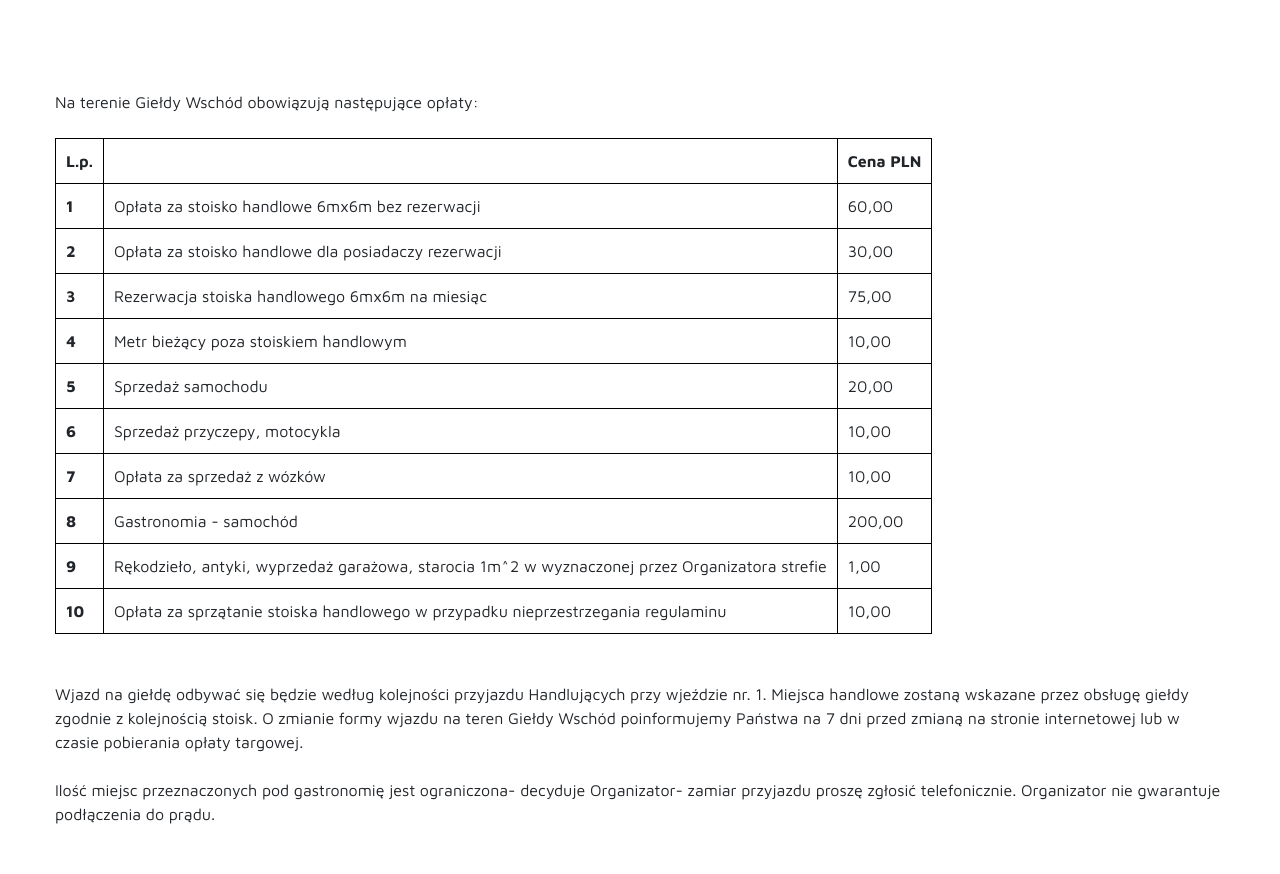
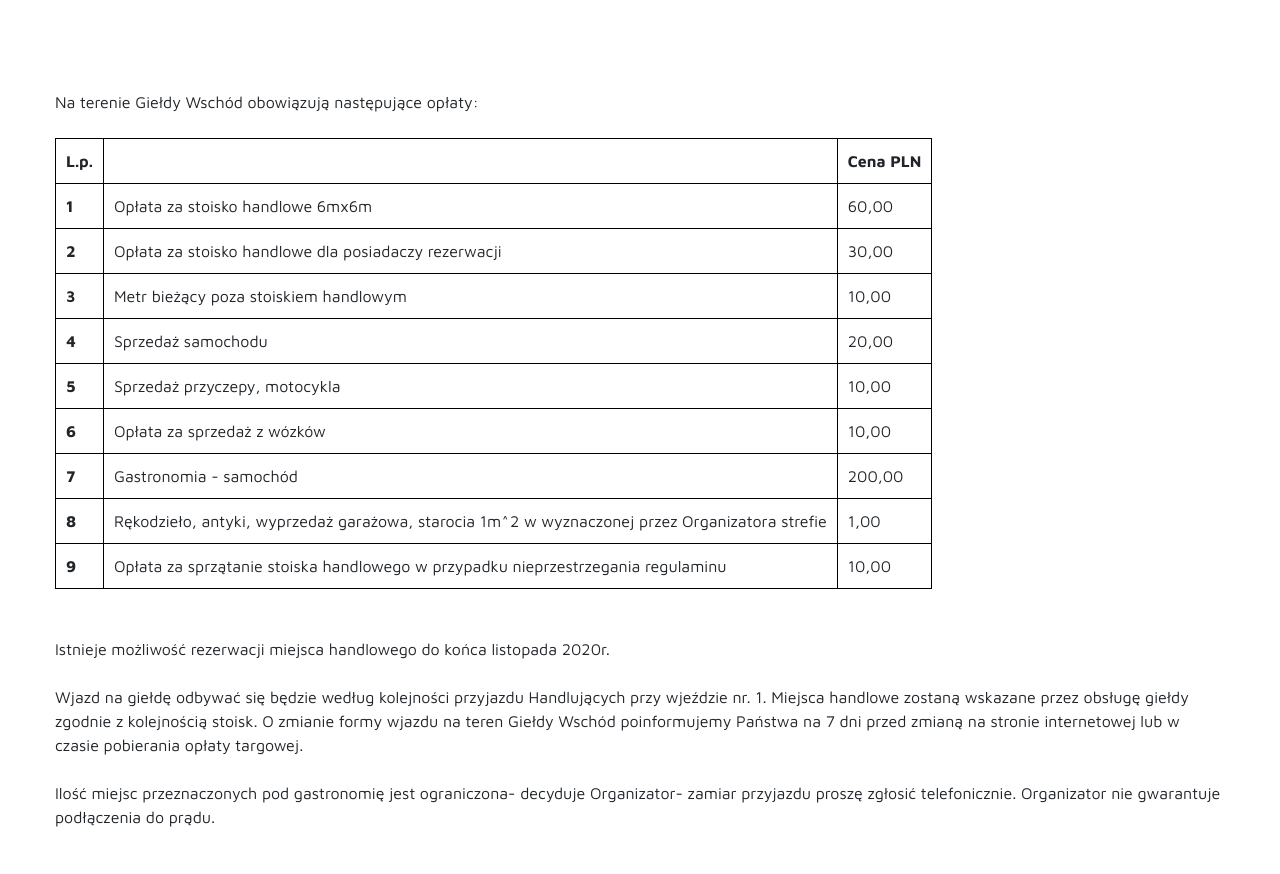
Before and after one commit to rmpgithub/gw, a PHP site: page /cennik.php in a window 1280 px wide. Shown: the part 236-1110 px from the top of the page. Run offline with PHP 8.4, Linux system fonts and the light colour scheme; some libraries are stand-ins or nearby versions.

Commit message:
zmiana cennika

```diff
--- a/cennik.php
+++ b/cennik.php
@@ -16,21 +16,22 @@
                    <thead>
                       <tr> <th> L.p. <th> <th> Cena PLN
                    <tbody>
-                      <tr> <th> 1 <td> Opłata za stoisko handlowe 6mx6m bez rezerwacji <td> 60,00
+                      <tr> <th> 1 <td> Opłata za stoisko handlowe 6mx6m<td> 60,00
                       <tr> <th> 2 <td> Opłata za stoisko handlowe dla posiadaczy rezerwacji <td> 30,00
-                      <tr> <th> 3 <td> Rezerwacja stoiska handlowego 6mx6m na miesiąc <td> 75,00
-                      <tr> <th> 4 <td> Metr bieżący poza stoiskiem handlowym <td> 10,00
-                      <tr> <th> 5 <td> Sprzedaż samochodu <td> 20,00
-                      <tr> <th> 6 <td> Sprzedaż przyczepy, motocykla <td> 10,00
-                      <tr> <th> 7 <td> Opłata za sprzedaż z wózków <td> 10,00
-                      <tr> <th> 8 <td> Gastronomia - samochód <td> 200,00
-                      <tr> <th> 9 <td> Rękodzieło, antyki, wyprzedaż garażowa, starocia 1m^2 w wyznaczonej przez Organizatora strefie<td> 1,00
-                      <tr> <th> 10 <td>Opłata za sprzątanie stoiska handlowego w przypadku nieprzestrzegania regulaminu <td>  10,00
+
+                      <tr> <th> 3 <td> Metr bieżący poza stoiskiem handlowym <td> 10,00
+                      <tr> <th> 4 <td> Sprzedaż samochodu <td> 20,00
+                      <tr> <th> 5 <td> Sprzedaż przyczepy, motocykla <td> 10,00
+                      <tr> <th> 6 <td> Opłata za sprzedaż z wózków <td> 10,00
+                      <tr> <th> 7 <td> Gastronomia - samochód <td> 200,00
+                      <tr> <th> 8 <td> Rękodzieło, antyki, wyprzedaż garażowa, starocia 1m^2 w wyznaczonej przez Organizatora strefie<td> 1,00
+                      <tr> <th> 9 <td>Opłata za sprzątanie stoiska handlowego w przypadku nieprzestrzegania regulaminu <td>  10,00
                       <!-- <tr> <th> 7 <td> Catering- lody <td> 250,00 -->
                     <!--   <tr> <th> 2 <td> Opłata za sprzątanie stoiska handlowego <td> 10,00 -->
 
                 </table>
 
+                <br><br>Istnieje możliwość rezerwacji miejsca handlowego do końca listopada 2020r.
 
 
                 <br><br>Wjazd na giełdę odbywać się będzie według kolejności przyjazdu Handlujących przy wjeździe nr. 1. Miejsca handlowe zostaną wskazane przez obsługę giełdy zgodnie z kolejnością stoisk. O zmianie formy wjazdu na teren Giełdy Wschód poinformujemy Państwa na 7 dni przed zmianą na stronie internetowej  lub w czasie pobierania opłaty targowej.
```
Also changed, not shown: 1 other file.
